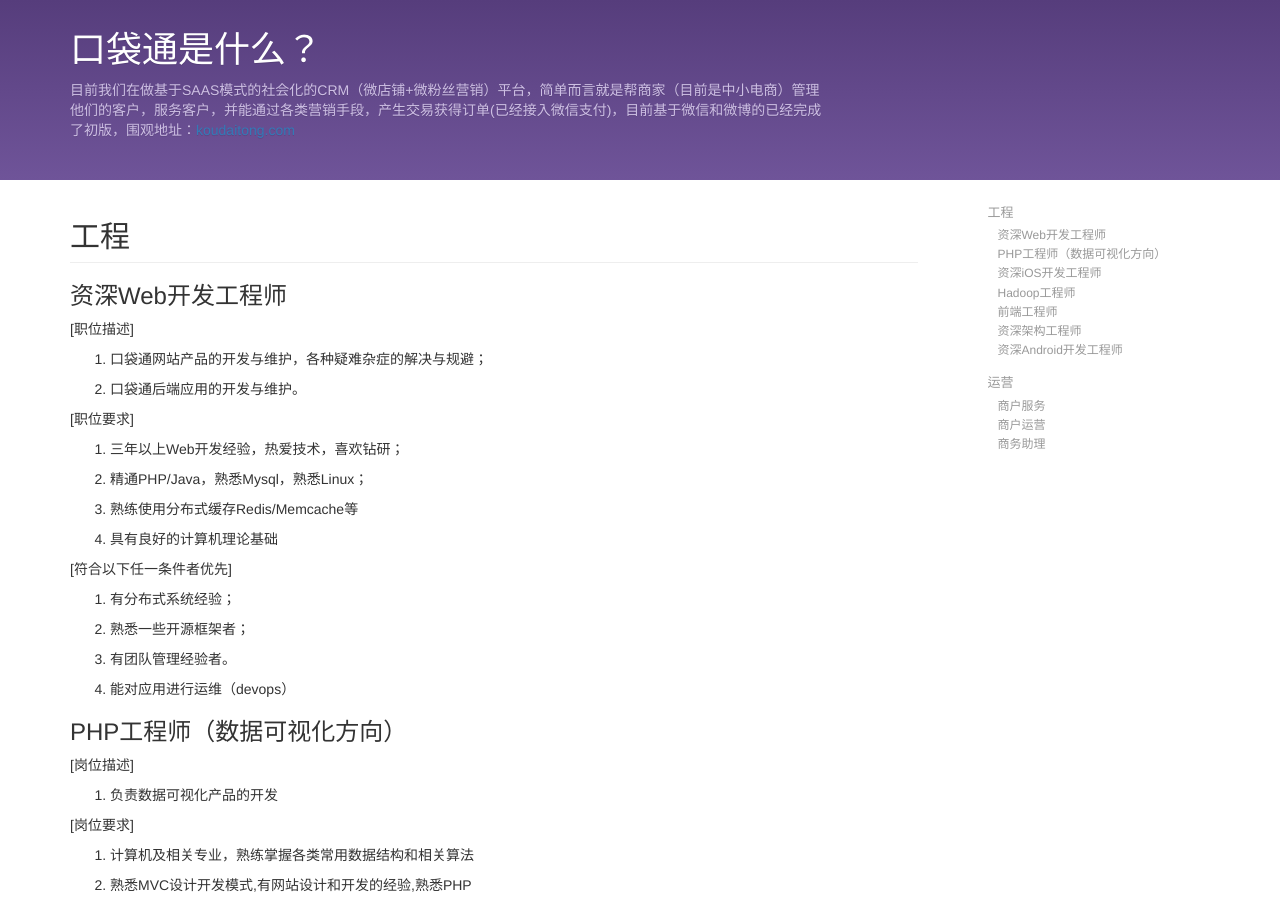
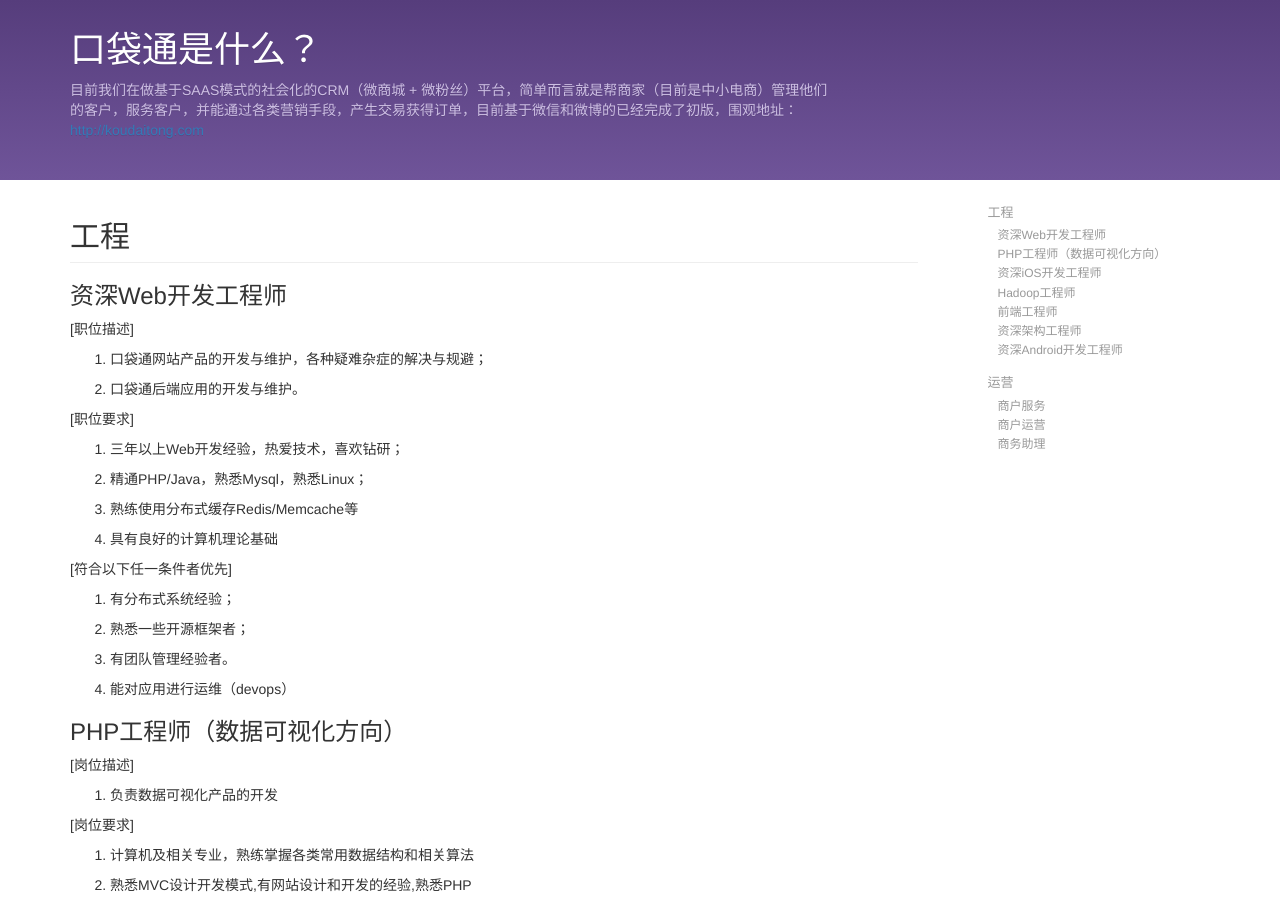
Before and after one commit to judielee/koudaitong.github.io, a Jekyll site: the page built from index.html, in a window 1280 px wide and 900 px high. Built offline with Jekyll 4.4.1, drawn with Linux system fonts in a browser that asks for light colours; nearby versions of some CDN libraries; Markdown is read by kramdown in place of the engine named in the settings.

Commit message:
文案修改

```diff
--- a/_layouts/default.html
+++ b/_layouts/default.html
@@ -27,7 +27,7 @@
       <div class="job-header">
         <div class="container">
           <h1>口袋通是什么？</h1>
-          <p>目前我们在做基于SAAS模式的社会化的CRM（微店铺+微粉丝营销）平台，简单而言就是帮商家（目前是中小电商）管理他们的客户，服务客户，并能通过各类营销手段，产生交易获得订单(已经接入微信支付)，目前基于微信和微博的已经完成了初版，围观地址：<a href="http://koudaitong.com" target="_blank">koudaitong.com</a></p>
+          <p>目前我们在做基于SAAS模式的社会化的CRM（微商城 + 微粉丝）平台，简单而言就是帮商家（目前是中小电商）管理他们的客户，服务客户，并能通过各类营销手段，产生交易获得订单，目前基于微信和微博的已经完成了初版，围观地址：<a href="http://koudaitong.com" target="_blank">http://koudaitong.com</a></p>
         </div>
       </div>
       <div id="carousel-example-generic" class="carousel slide hide" data-ride="carousel">
```
